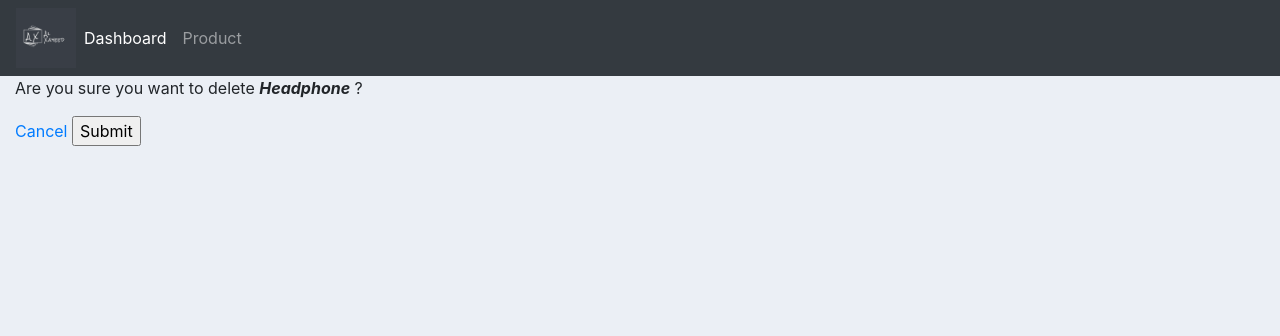
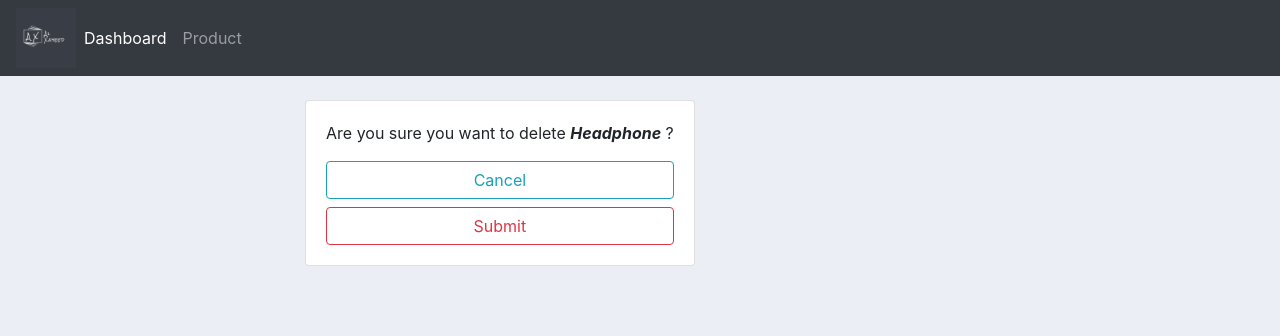
Before and after one commit to alxayeed/customer-management, a Django app: page /delete-order/5/ in a window 1280 px wide. Shown: the top 336 px of the page. Run offline with Django 3.2, Linux system fonts and the light colour scheme; data comes from the database, SQL or seed files in the repository; both versions use the stored data as it was after the commit; some libraries are stand-ins or nearby versions.

Commit message:
edit,delete functionality added to order in the customer page.Button layout updated for delete and update

```diff
--- a/accounts/templates/accounts/customer.html
+++ b/accounts/templates/accounts/customer.html
@@ -65,8 +65,8 @@
                         <td>{{order.product.catagory}}</td>
                         <td>{{order.date_ordered}}</td>
                         <td>{{order.status}}</td>
-                        <td><a class="btn btn-info" href="">Update</a></td>
-                        <td><a class="btn btn-danger" href="">Remove</a></td>
+                        <td><a class="btn btn-info" href="{% url 'update_order' order.id%}"> Update</td>
+                            <td><a class="btn btn-danger" href="{% url 'delete_order' order.id %}"> Remove</td>
                     {% endfor %}
 
                 </table>
--- a/accounts/templates/accounts/delete.html
+++ b/accounts/templates/accounts/delete.html
@@ -2,10 +2,19 @@
 {% load static %}
 
 {% block content %}
-<p>Are you sure you want to delete <b><i>{{ order }}</b></i> ?</p>
-    <form action="{% url 'delete_order' order.id %}" method="POST">
-        {% csrf_token %}
-        <a href="{% url 'home' %}">Cancel</a>
-        <input type="submit" name="Confirm">
-    </form>
+<br>
+<div class="container" style="padding-left: 20%;">
+<div class="row" style="text-align: center;">
+    <div class="">
+        <div class="card card-body">
+            <p>Are you sure you want to delete <b><i>{{ order }}</b></i> ?</p>
+                <form action="{% url 'delete_order' order.id %}" method="POST">
+                    {% csrf_token %}
+                    <a class="btn btn-outline-info btn-sm- btn-block" href="{% url 'home' %}">Cancel</a>
+                    <input class="btn btn-outline-danger btn-sm- btn-block" type="submit" name="Confirm">
+                </form>
+        </div>
+    </div>
+</div>
+</div>
 {% endblock %}
```
Also changed, not shown: db.sqlite3.
